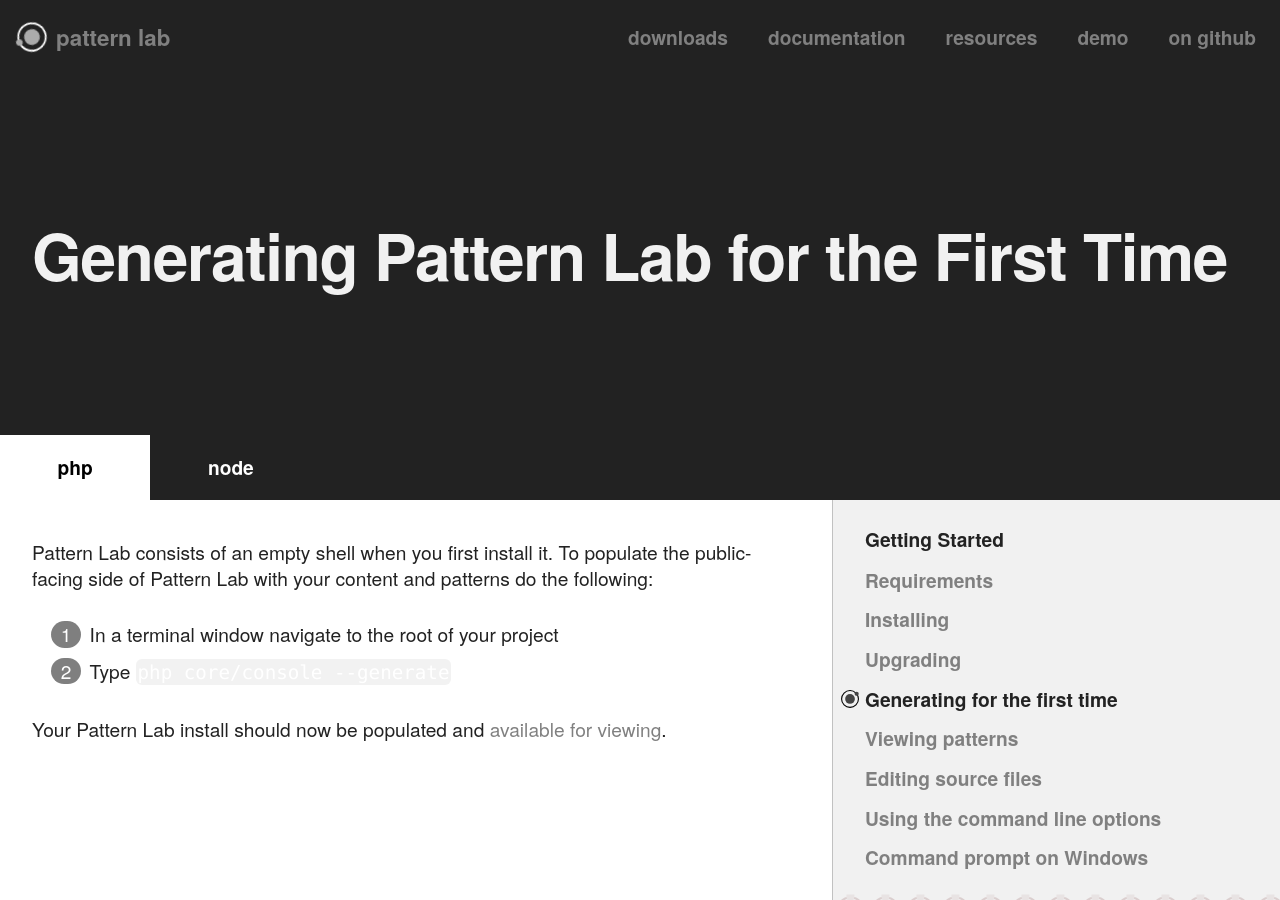
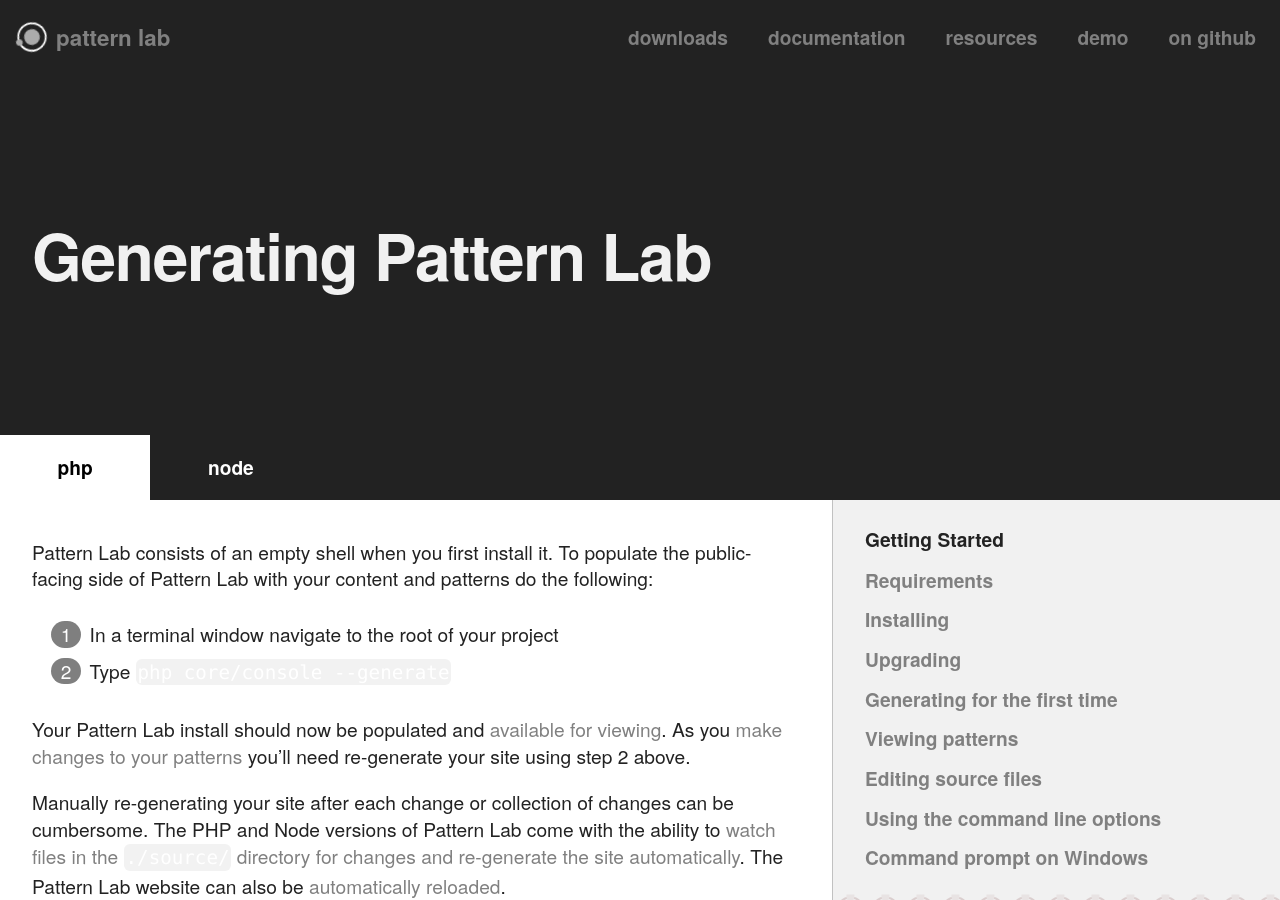
Before and after one commit to pattern-lab/website, a Jekyll site: the page built from docs/generating-pattern-lab.md, in a window 1280 px wide and 900 px high. Built offline with Jekyll 4.4.1, drawn with Linux system fonts in a browser that asks for light colours; comment, search, counter and statistics services are not loaded.

Commit message:
renaming and reorganizing the 'generate pattern lab' content

```diff
--- a/docs/first-run.md
+++ b/docs/generating-pattern-lab.md
@@ -1,7 +1,7 @@
 ---
 layout: docs
-title: Generating Pattern Lab for the First Time | Pattern Lab
-heading: Generating Pattern Lab for the First Time
+title: Generating Pattern Lab | Pattern Lab
+heading: Generating Pattern Lab
 languages:
 - language: php
 - language: node
@@ -19,7 +19,9 @@
 1. In a terminal window navigate to the root of your project
 2. Type `php core/console --generate`
 
-Your Pattern Lab install should now be populated and [available for viewing](/docs/viewing-pattern-lab.html).
+Your Pattern Lab install should now be populated and [available for viewing](/docs/viewing-pattern-lab.html). As you [make changes to your patterns](/docs/editing-source-files.html) you'll need re-generate your site using step 2 above.
+
+Manually re-generating your site after each change or collection of changes can be cumbersome. The PHP and Node versions of Pattern Lab come with the ability to [watch files in the `./source/` directory for changes and re-generate the site automatically](/docs/advanced-auto-regenerate.html). The Pattern Lab website can also be [automatically reloaded](/docs/advanced-reload-browser.html).
 
 {% endcapture %}
 {{ m | markdownify }}
```
